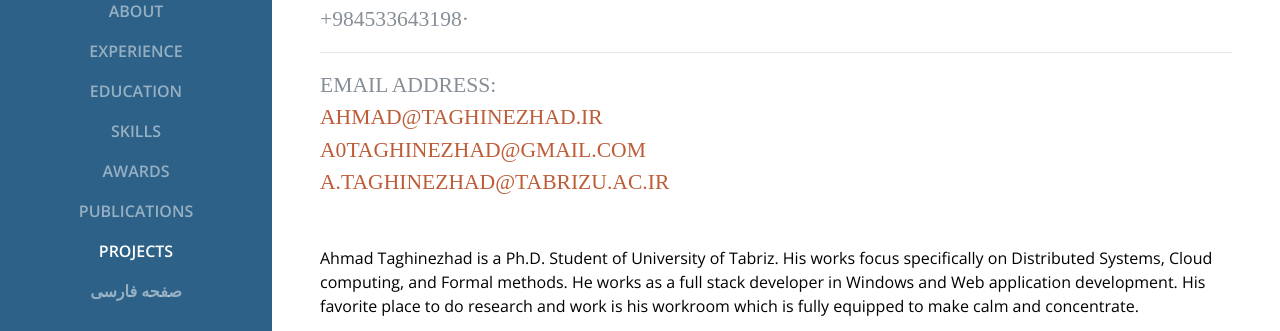
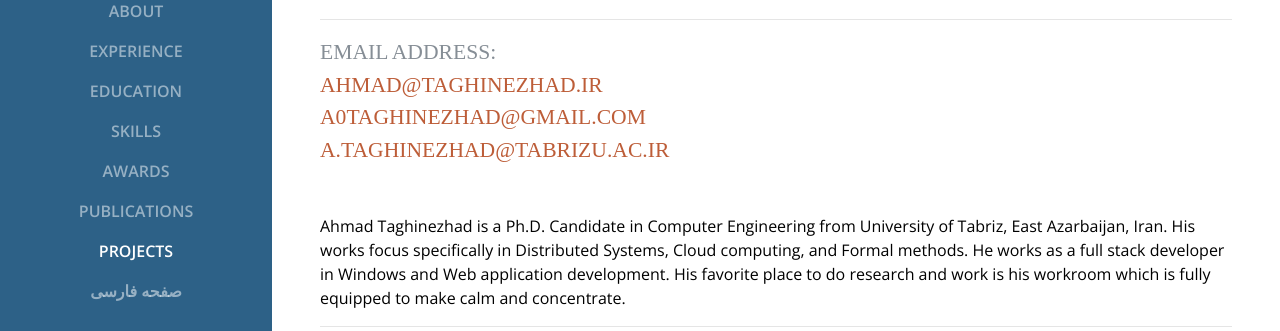
Before and after one commit to ahmad8746/taghinezhad, a plain HTML site: page index.html in a window 1280 px wide. Shown: the part 341-672 px from the top of the page. Drawn offline with nearby package versions, Linux system fonts and the light colour scheme; a web font is replaced by a local one.

Commit message:
Update index.html

```diff
--- a/index.html
+++ b/index.html
@@ -77,7 +77,7 @@
                     <span class="text-warning">niar</span>
                 </h1>
                 <div class="subheading mb-5">
-                    university of tabriz, faculity of electerical and computer engineering · +984533643198·
+                    University of tabriz, faculity of electerical and computer engineering.
 
                     <hr />
                     Email Address:<br />
@@ -86,7 +86,7 @@
                     <a href="mailto:a.taghinezhad@tabrizu.ac.ir">a.taghinezhad@tabrizu.ac.ir</a>
                 </div>
                 <p style="color: black" class="mb-1">
-                    Ahmad Taghinezhad is a Ph.D. Student of University of Tabriz. His works focus specifically on Distributed Systems, Cloud computing, and Formal methods. He works as a full stack developer in Windows and Web application development. His favorite place to do research and work is his workroom which is fully equipped to make calm and concentrate.
+                    Ahmad Taghinezhad is a Ph.D. Candidate in Computer Engineering from University of Tabriz, East Azarbaijan, Iran. His works focus specifically in Distributed Systems, Cloud computing, and Formal methods. He works as a full stack developer in Windows and Web application development. His favorite place to do research and work is his workroom which is fully equipped to make calm and concentrate.
                 </p>
 
                 <hr />
@@ -116,7 +116,7 @@
                         </a>
                     </li>
                 </ul>
-                <h6 style="color: white">احمد تقی نژاد نیار</h6>
+                <h6 style="color: white">احمد تقی نژاد </h6>
             </div>
         </section>
 
```
